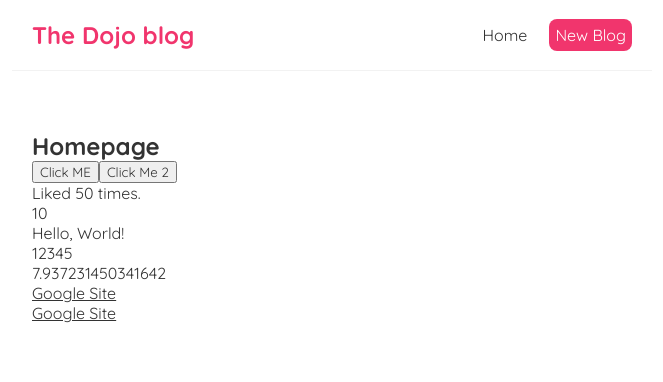
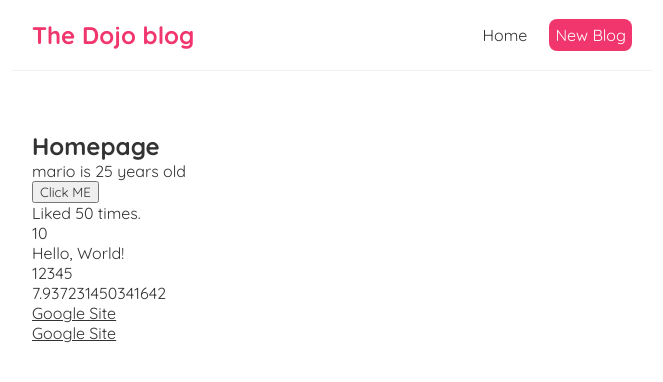
Before and after one commit to Seabass5813/Learning-React, a React (Create React App) app: page / in a window 1280 px wide. Shown: the top 382 px of the page, without its empty margins (308-971 px from the left). Built offline with nearby package versions, Linux system fonts and the light colour scheme.

Commit message:
Chapter 8 - Using State (useState Hook)

```diff
--- a/src/Home.js
+++ b/src/Home.js
@@ -1,18 +1,27 @@
+import { useState } from "react";
+
 const Home = () => {
 
+    //let name = "mario"
+
+    const [name, setName] = useState('mario');
+    const [age, setAge] = useState(25);
+
+
     const handleClick = () => {
-        console.log('hello peeps')
+        /*name = "luigi";
+        console.log(name)*/
+        setName('luigi')
+        setAge(30);
     }
 
-    const handleClickAgain = (name) => {
-        console.log('hello ' + name)
-    }
+
 
     return (
         <div className="home">
             <h2>Homepage</h2>
+            <p> { name } is { age } years old</p>
             <button onClick={handleClick}>Click ME</button>
-            <button onClick={() => handleClickAgain("John")}>Click Me 2</button>
         </div>
      );
 }
```
